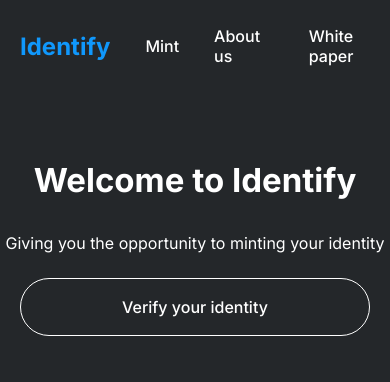
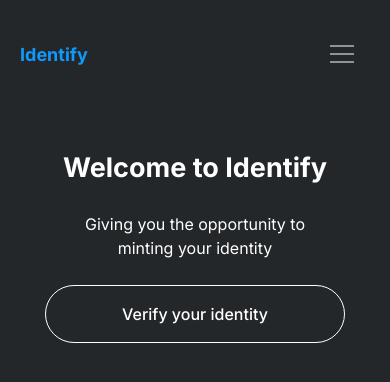
Before and after one commit to nonfungiblehayor/Identify, a React (Create React App) app in the folder my-app/: page /mintPage in a window 390 px wide. Shown: the top 382 px of the page. Built offline with nearby package versions, Linux system fonts and the light colour scheme.

Commit message:
style: mint page to be responsive on mobile view

```diff
--- a/my-app/src/components/minting/mint.module.scss
+++ b/my-app/src/components/minting/mint.module.scss
@@ -336,3 +336,279 @@ body {
         }
     }
 }
+
+@media screen and (max-width: 581px) and (min-width: 320px) {
+    .mintsection {
+        display: flex;
+        flex-direction: column;
+        background-color: #24272A;
+        max-width: 100%;
+    .header2 {
+            display: flex;
+            flex-direction: row;
+            max-width: 100%;
+            gap: 15px;
+            flex-wrap: wrap;
+            justify-content: space-between;
+            align-items: center;
+            padding-left: 20px;
+            padding-right: 20px;
+            padding-top: 20px;
+        .h4 {
+            color: #1098FC;
+            font-size: 18px;
+            font-weight: 700;
+            font-family: $font;
+        }
+        .menu2 {
+            display: flex;
+            width: 56px;
+            height: 48px;
+        }
+        .ref {
+                display: none;
+                flex-direction: column;
+                justify-content: center;
+                align-items: center;
+                width: 500px;
+                background-color: #253038;
+                border-radius: 30px;
+                padding-top: 15px;
+                height: 350px;
+                gap: 25px;
+                z-index: 1;
+                margin-bottom: -380px;
+                margin-top: -80px;
+            .cancel {
+                display: flex;
+                width: 40px;
+                height: 40px;
+            }
+            .nav_link {
+                flex-direction: column;
+                gap: 25px;
+                align-items: center;
+                a {
+                    color: #FFFFFF;
+                    font-size: 16px;
+                    font-weight: 500;
+                    font-family: $font;
+                    text-decoration: none;
+                }
+            }
+            .nav_btn {
+                display: flex;
+                flex-direction: row;
+                gap: 30px;
+                align-items: center;
+               .addr {
+                color: #FFFFFF;
+                font-size: 18px;
+                font-family: $font;
+                font-weight: $weight500;
+               }
+            }
+        }
+    }
+    .mint_section {
+        max-width: 100%;
+        display: flex;
+        flex-direction: column;
+        justify-content: center;
+        align-items: center;
+        gap: 5px;
+        margin-top: 40px;
+        .div1{
+            max-width: 100%;
+            display: flex;
+            flex-direction: column;
+            justify-content: center;
+            align-items: center;
+            gap: 5px;
+            .welcome {
+                font-family: $font;
+                font-weight: $weight700;
+                color: $whiteColor;
+                font-size: 27px;
+            }
+            .sub_text {
+                font-family: $font;
+                font-weight: $weight400;
+                color: $whiteColor;
+                font-size: 16px;
+                text-align: center;
+                width: 264px;
+                line-height: 24px;
+            }
+            .verifyBtn {
+                width: 300px;
+                text-align: center;
+                height: 58px;
+                border: 1px solid $whiteColor;
+                padding: 8px 48px 8px 48px;
+                color: $whiteColor;
+                font-family: $font;
+                font-weight: $weight500;
+                color: $whiteColor;
+                font-size: 16px;
+                background-color: transparent;
+                border-radius: 47px;
+                margin-top: 20px;
+            }
+        }
+    }
+    .formSection {
+        display: flex;
+        flex-direction: column;
+        justify-content: center;
+        align-items: center;
+        .div2 {
+            display: flex;
+            flex-direction: column;
+            justify-content: center;
+            align-items: center;
+            max-width: 100%;
+            .arrImg {
+                width: 24px;
+                height: 24px;
+                align-self: flex-start;
+            }
+            .details {
+                font-size: 27px;
+                color: $whiteColor;
+                font-weight: $weight700;
+                font-family: $font;
+                align-self: flex-start;
+            }
+            .form {
+                display: flex;
+                flex-direction: column;
+                align-items: center;
+                max-width: 100%;
+                gap: 40px;
+                .input {
+                    width: 300px;
+                    border: none;
+                    border-bottom: 1px solid #1098FC;
+                    background-color: transparent;
+                    color: $whiteColor;
+                    font-size: 16px;
+                    font-family: $font;
+                    font-weight: $weight400;
+                    padding-bottom: 15px;
+                }
+                .input:focus {
+                    outline: none;
+                }
+                .preview {
+                    width: 300px;
+                    height: 58px;
+                    padding: 8px 48px 8px 48px;
+                    background-color: #1098FC;
+                    color: $whiteColor;
+                    border-radius: 47px;
+                    color: $whiteColor;
+                    font-size: 16px;
+                    font-weight: $weight500;
+                    border: none;
+                }
+                .preview:focus {
+                    outline: none;
+                }
+            }
+        }
+    }
+    .cardSection {
+        display: flex;
+        flex-direction: column;
+        justify-content: center;
+        align-items: center;
+        .div3 {
+            display: flex;
+            flex-direction: column;
+            justify-content: center;
+            align-items: center;
+            max-width: 100%;
+            .arrImg {
+                width: 24px;
+                height: 24px;
+                align-self: flex-start;
+            }
+            .details {
+                font-size: 27px;
+                color: $whiteColor;
+                font-weight: $weight700;
+                font-family: $font;
+                align-self: center;
+            }
+            .card {
+                width: 345px;
+                height: 345px;
+                display: flex;
+                flex-direction: column;
+                // align-items: center;
+                background-color: #5D51BB;
+                border-radius: 25px;
+                gap: 20px;
+                justify-content: center;
+                .address {
+                    color: $whiteColor;
+                    font-family: $font;
+                    font-weight: $weight700;
+                    font-size: 12px;
+                    align-self: center;
+                }
+                .cardImgs {
+                    display: flex;
+                    flex-direction: row;
+                    justify-content: space-around;
+                    // gap: 15px;
+                    align-items: center;
+                    max-width: 100%;
+                    .union {
+                        width: 55px;
+                        height: 47px;
+                    }
+                    .pfp {
+                        width: 134px;
+                        height: 134px;
+                        border-radius: 60px;
+                    }
+                    .vector {
+                        width: 29px;
+                        height: 16px;
+                    }
+                }
+                .inCard{
+                    display: flex;
+                    flex-direction: row;
+                    justify-content: space-around;
+                    max-width: 100%;
+                    .naming {
+                        color: $whiteColor;
+                        font-family: $font;
+                        font-weight: $weight700;
+                        font-size: 12px;
+                    }
+                }
+            }
+            .preview {
+                width: 300px;
+                height: 58px;
+                padding: 8px 48px 8px 48px;
+                background-color: #1098FC;
+                color: $whiteColor;
+                border-radius: 47px;
+                color: $whiteColor;
+                font-size: 16px;
+                font-weight: $weight500;
+                border: none;
+                margin-top: 25px;
+            }
+            .preview:focus {
+                outline: none;
+            }
+        }
+    }
+}
+}
```
